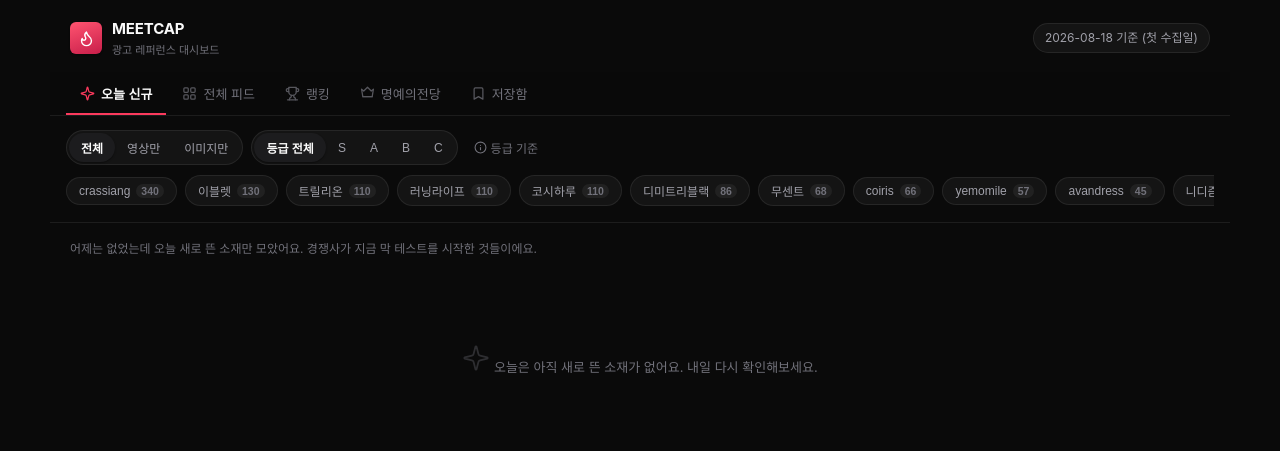
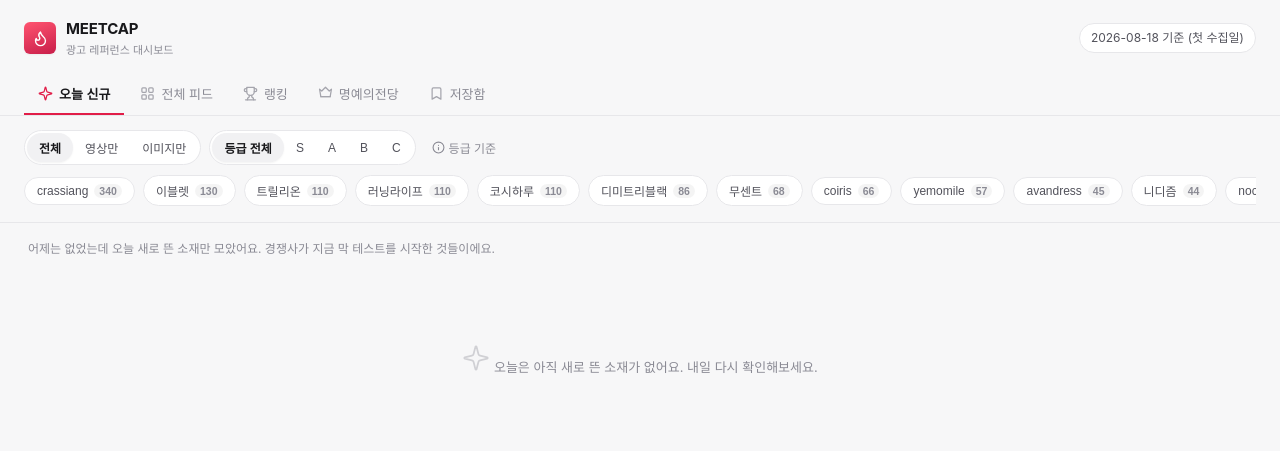
Before and after one commit to song253/meetcap-ad-tracker, a plain HTML site: page docs/index.html in a window 1280 px wide. Drawn offline with Linux system fonts and the light colour scheme.

Commit message:
Switch to light theme, full-width layout, drag-to-scroll chip/tab rows

```diff
--- a/docs/app.js
+++ b/docs/app.js
@@ -354,8 +354,53 @@ function setupTabs() {
   });
 }
 
+function makeDragScrollable(el) {
+  if (!el) return;
+  el.classList.add("no-scrollbar");
+  let isDown = false;
+  let startX = 0;
+  let startScroll = 0;
+  let moved = false;
+
+  el.addEventListener("mousedown", (e) => {
+    isDown = true;
+    moved = false;
+    el.classList.add("dragging");
+    startX = e.clientX;
+    startScroll = el.scrollLeft;
+  });
+  window.addEventListener("mouseup", () => {
+    isDown = false;
+    el.classList.remove("dragging");
+  });
+  el.addEventListener("mouseleave", () => {
+    isDown = false;
+    el.classList.remove("dragging");
+  });
+  el.addEventListener("mousemove", (e) => {
+    if (!isDown) return;
+    e.preventDefault();
+    const dx = e.clientX - startX;
+    if (Math.abs(dx) > 4) moved = true;
+    el.scrollLeft = startScroll - dx;
+  });
+  // 드래그 직후 발생하는 클릭은 무시 (칩을 실수로 토글하지 않도록)
+  el.addEventListener(
+    "click",
+    (e) => {
+      if (moved) {
+        e.stopPropagation();
+        e.preventDefault();
+      }
+    },
+    true
+  );
+}
+
 async function init() {
   setupTabs();
+  makeDragScrollable(document.getElementById("brand-chips"));
+  makeDragScrollable(document.getElementById("tabs"));
   const res = await fetch("data.json?t=" + Date.now());
   DATA = await res.json();
 
--- a/docs/style.css
+++ b/docs/style.css
@@ -1,41 +1,40 @@
 :root {
-  --bg: #0a0a0a;
-  --bg-card: #141414;
-  --bg-elevated: #1c1c1e;
-  --bg-hover: #212123;
-  --text: #fafafa;
-  --text-dim: #a1a1aa;
-  --text-faint: #71717a;
-  --border: rgba(255, 255, 255, 0.08);
-  --border-strong: rgba(255, 255, 255, 0.16);
-  --accent: #fb3a5d;
-  --accent-soft-bg: rgba(251, 58, 93, 0.12);
-  --accent-soft-fg: #ff7088;
+  --bg: #f7f7f8;
+  --bg-card: #ffffff;
+  --bg-elevated: #f1f1f3;
+  --bg-hover: #ececee;
+  --text: #18181b;
+  --text-dim: #52525b;
+  --text-faint: #8a8a94;
+  --border: #e7e7ea;
+  --border-strong: #d4d4d9;
+  --accent: #e11d48;
+  --accent-soft-bg: #ffe4e8;
+  --accent-soft-fg: #c11d46;
 
-  --tier-s-bg: rgba(251, 58, 93, 0.14);
-  --tier-s-fg: #ff7088;
-  --tier-a-bg: rgba(245, 158, 11, 0.14);
-  --tier-a-fg: #fbbf24;
-  --tier-b-bg: rgba(56, 189, 248, 0.14);
-  --tier-b-fg: #7dd3fc;
-  --tier-c-bg: rgba(161, 161, 170, 0.14);
-  --tier-c-fg: #a1a1aa;
+  --tier-s-bg: #ffe1e6;
+  --tier-s-fg: #c11d46;
+  --tier-a-bg: #fef1cd;
+  --tier-a-fg: #92650a;
+  --tier-b-bg: #dcf0fd;
+  --tier-b-fg: #0a6ba8;
+  --tier-c-bg: #eeeef0;
+  --tier-c-fg: #63636b;
 
-  --up: #34d399;
-  --down: #fb7185;
+  --up: #048848;
+  --down: #d6294b;
 
   --radius-sm: 6px;
   --radius: 10px;
   --radius-lg: 16px;
-  --shadow-sm: 0 1px 2px rgba(0, 0, 0, 0.4);
-  --shadow-md: 0 4px 16px rgba(0, 0, 0, 0.45);
-  --shadow-modal: 0 -8px 40px rgba(0, 0, 0, 0.5);
-  --container: 1180px;
+  --shadow-sm: 0 1px 2px rgba(20, 20, 25, 0.05);
+  --shadow-md: 0 8px 20px rgba(20, 20, 25, 0.09);
+  --shadow-modal: 0 -8px 40px rgba(20, 20, 25, 0.18);
 }
 
 * { box-sizing: border-box; }
 
-html { color-scheme: dark; }
+html { color-scheme: light; }
 
 body {
   margin: 0;
@@ -52,9 +51,7 @@ svg.icon { display: inline-block; vertical-align: middle; flex: none; }
 
 /* --- header --- */
 .topbar {
-  max-width: var(--container);
-  margin: 0 auto;
-  padding: 18px 20px 14px;
+  padding: 18px 24px 14px;
   display: flex;
   align-items: center;
   justify-content: space-between;
@@ -86,11 +83,9 @@ svg.icon { display: inline-block; vertical-align: middle; flex: none; }
 
 /* --- tabs --- */
 .tabs {
-  max-width: var(--container);
-  margin: 0 auto;
   display: flex;
   gap: 2px;
-  padding: 0 16px;
+  padding: 0 24px;
   overflow-x: auto;
   border-bottom: 1px solid var(--border);
   position: sticky;
@@ -98,7 +93,9 @@ svg.icon { display: inline-block; vertical-align: middle; flex: none; }
   background: color-mix(in srgb, var(--bg) 92%, transparent);
   backdrop-filter: blur(10px);
   z-index: 20;
+  cursor: grab;
 }
+.tabs.dragging { cursor: grabbing; user-select: none; }
 .tab-btn {
   flex: none;
   display: flex; align-items: center; gap: 6px;
@@ -126,15 +123,16 @@ svg.icon { display: inline-block; vertical-align: middle; flex: none; }
   display: none;
   flex-direction: column;
   gap: 10px;
-  max-width: var(--container);
-  margin: 0 auto;
-  padding: 14px 16px;
+  padding: 14px 24px;
   border-bottom: 1px solid var(--border);
 }
 .filter-bar.visible { display: flex; }
 
 .filter-row { display: flex; align-items: center; gap: 8px; overflow-x: auto; }
 .filter-row-seg { flex-wrap: wrap; }
+
+.no-scrollbar { scrollbar-width: none; -ms-overflow-style: none; }
+.no-scrollbar::-webkit-scrollbar { display: none; }
 
 .seg-group {
   display: flex;
@@ -175,7 +173,9 @@ svg.icon { display: inline-block; vertical-align: middle; flex: none; }
 .info-btn:hover { color: var(--text-dim); background: var(--bg-card); }
 .info-btn.inline { font-size: 11px; margin-left: 2px; }
 
-.brand-chip-row { padding-bottom: 2px; }
+.brand-chip-row { padding-bottom: 2px; cursor: grab; }
+.brand-chip-row.dragging { cursor: grabbing; user-select: none; }
+.brand-chip-row.dragging .brand-chip { pointer-events: none; }
 .brand-chip {
   flex: none;
   display: inline-flex;
@@ -194,12 +194,12 @@ svg.icon { display: inline-block; vertical-align: middle; flex: none; }
 .brand-chip:hover { border-color: var(--border-strong); color: var(--text); }
 .brand-chip .count {
   color: var(--text-faint); font-size: 10.5px; font-weight: 600;
-  background: rgba(255,255,255,0.06); padding: 1px 5px; border-radius: 999px;
+  background: rgba(0,0,0,0.045); padding: 1px 5px; border-radius: 999px;
 }
-.brand-chip.active { background: var(--text); border-color: var(--text); color: #0a0a0a; font-weight: 600; }
-.brand-chip.active .count { background: rgba(0,0,0,0.12); color: #0a0a0a; }
+.brand-chip.active { background: var(--text); border-color: var(--text); color: #fff; font-weight: 600; }
+.brand-chip.active .count { background: rgba(255,255,255,0.18); color: #fff; }
 
-.panel { display: none; max-width: var(--container); margin: 0 auto; padding: 16px; }
+.panel { display: none; padding: 16px 24px; }
 .panel.active { display: block; }
 
 .hint {
```
